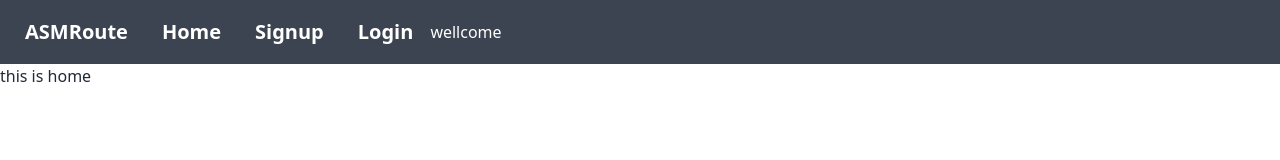
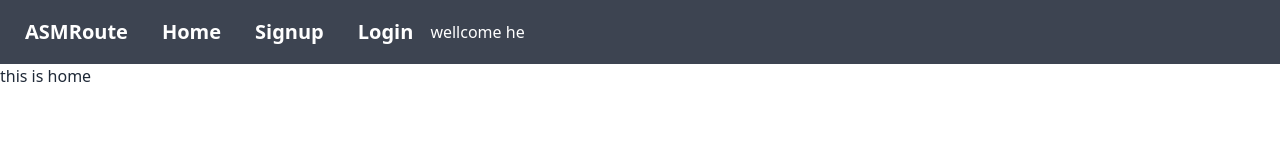
Before and after one commit to coddermoon/practice-privet-route, a React (Create React App) app: page / in a window 1280 px wide. Shown: the top 160 px of the page. Built offline with nearby package versions, Linux system fonts and the light colour scheme.

Commit message:
done clear context api

```diff
--- a/src/components/Header.js
+++ b/src/components/Header.js
@@ -1,11 +1,11 @@
-import React, { useContext } from 'react';
+import React from 'react';
 import { Link } from 'react-router-dom';
-import { authContext } from '../contexts/UserContext';
+
 
 
 
 const Header = () => {
-  const {displayName} = useContext(authContext)
+
 
     return (
        <nav>
@@ -17,7 +17,7 @@ const Header = () => {
     <Link className="btn btn-ghost normal-case text-xl"  to='/register'>Signup</Link>
     <Link  className="btn btn-ghost normal-case text-xl" to='/login'>Login</Link>
   </div>
-  wellcome {displayName}
+  wellcome {'he'}
 </div>
        </nav>
     );
--- a/src/contexts/UserContext.js
+++ /dev/null
@@ -1,15 +0,0 @@
-import React, { createContext } from 'react';
-
-export const authContext = createContext()
-
-const userContext = ({children}) => {
-
-
-    return (
-        <authContext.Provider value={'hello'}>
-           {children}
-        </authContext.Provider>
-    );
-};
-
-export default userContext;
--- a/src/index.js
+++ b/src/index.js
@@ -1,7 +1,7 @@
 import React from 'react';
 import ReactDOM from 'react-dom';
 import './index.css';
-import UserContext from './contexts/UserContext';
+
 import reportWebVitals from './reportWebVitals';
 import router from './router/router';
 import { RouterProvider } from 'react-router-dom';
@@ -11,9 +11,9 @@ const route = router
 ReactDOM.render(
   <React.StrictMode>
 
-<UserContext>
+
 <RouterProvider router={route} />
-</UserContext>
+
 
 
   </React.StrictMode>,
```
